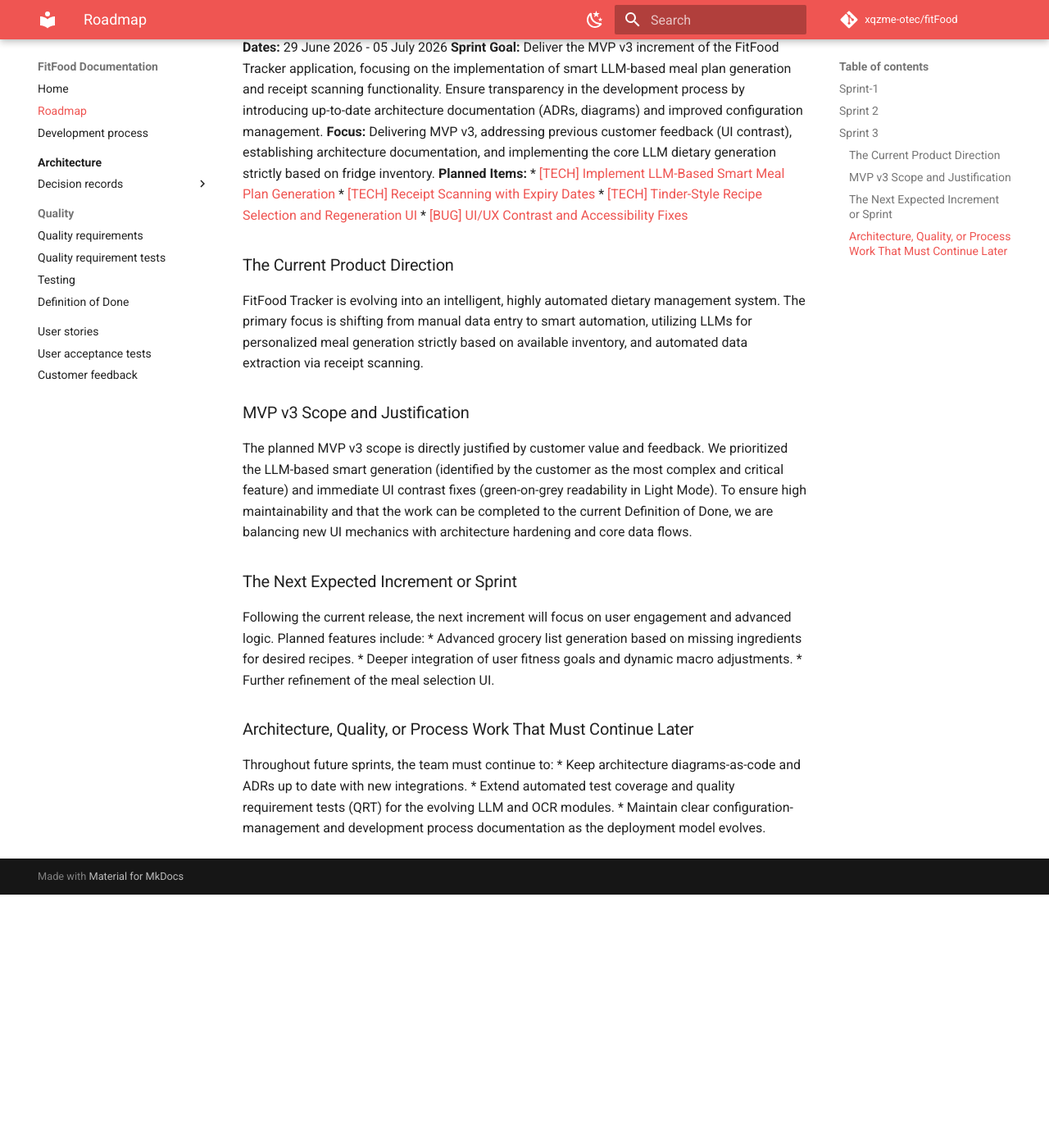
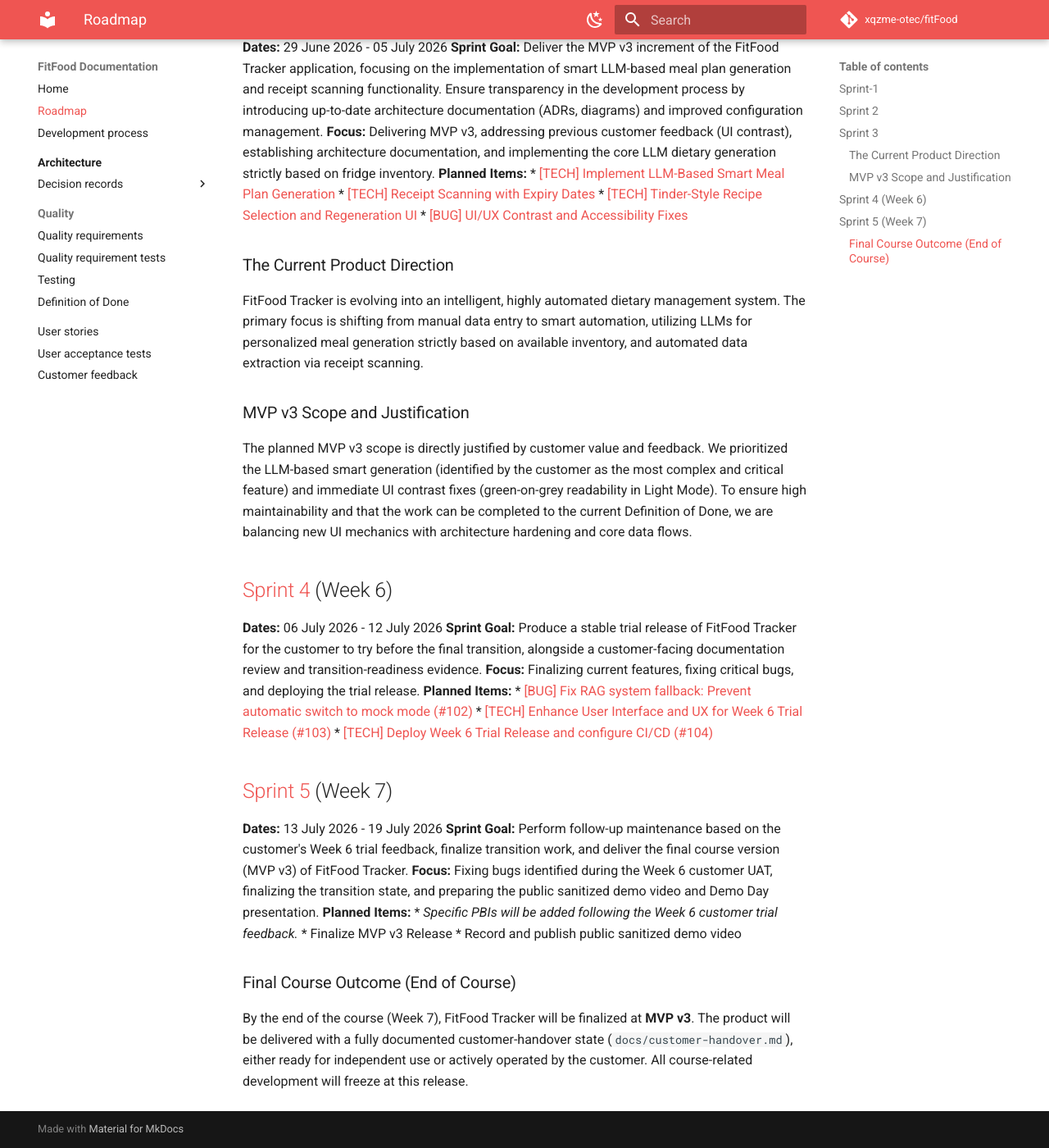
Before and after one commit to xqzme-otec/fitFood, an MkDocs documentation site: the page built from docs/roadmap.md, in a window 1280 px wide and 1400 px high, scrolled down 828 px. Shown: the whole window at 82% size. Built offline with MkDocs 1.6.1 and Material for MkDocs 9.7.7, drawn with Linux system fonts in a browser that asks for light colours; comment, search, counter and statistics services are not loaded; before the commit the page ends 1919 px from its top, so only the background shows below that.

Commit message:
Update roadmap with Sprint 4 and Sprint 5 details

```diff
--- a/docs/roadmap.md
+++ b/docs/roadmap.md
@@ -45,14 +45,24 @@
 ### MVP v3 Scope and Justification
 The planned MVP v3 scope is directly justified by customer value and feedback. We prioritized the LLM-based smart generation (identified by the customer as the most complex and critical feature) and immediate UI contrast fixes (green-on-grey readability in Light Mode). To ensure high maintainability and that the work can be completed to the current Definition of Done, we are balancing new UI mechanics with architecture hardening and core data flows.
 
-### The Next Expected Increment or Sprint
-Following the current release, the next increment will focus on user engagement and advanced logic. Planned features include:
-* Advanced grocery list generation based on missing ingredients for desired recipes.
-* Deeper integration of user fitness goals and dynamic macro adjustments.
-* Further refinement of the meal selection UI.
 
-### Architecture, Quality, or Process Work That Must Continue Later
-Throughout future sprints, the team must continue to:
-* Keep architecture diagrams-as-code and ADRs up to date with new integrations.
-* Extend automated test coverage and quality requirement tests (QRT) for the evolving LLM and OCR modules.
-* Maintain clear configuration-management and development process documentation as the deployment model evolves.
+## [Sprint 4](https://github.com/xqzme-otec/fitFood/milestone/4) (Week 6)
+**Dates:** 06 July 2026 - 12 July 2026
+**Sprint Goal:** Produce a stable trial release of FitFood Tracker for the customer to try before the final transition, alongside a customer-facing documentation review and transition-readiness evidence.
+**Focus:** Finalizing current features, fixing critical bugs, and deploying the trial release.
+**Planned Items:**
+* [[BUG] Fix RAG system fallback: Prevent automatic switch to mock mode (#102)](https://github.com/xqzme-otec/fitFood/issues/102)
+* [[TECH] Enhance User Interface and UX for Week 6 Trial Release (#103)](https://github.com/xqzme-otec/fitFood/issues/103)
+* [[TECH] Deploy Week 6 Trial Release and configure CI/CD (#104)](https://github.com/xqzme-otec/fitFood/issues/104)
+
+## [Sprint 5](https://github.com/xqzme-otec/fitFood/milestone/5) (Week 7)
+**Dates:** 13 July 2026 - 19 July 2026
+**Sprint Goal:** Perform follow-up maintenance based on the customer's Week 6 trial feedback, finalize transition work, and deliver the final course version (MVP v3) of FitFood Tracker.
+**Focus:** Fixing bugs identified during the Week 6 customer UAT, finalizing the transition state, and preparing the public sanitized demo video and Demo Day presentation.
+**Planned Items:**
+* *Specific PBIs will be added following the Week 6 customer trial feedback.*
+* Finalize MVP v3 Release
+* Record and publish public sanitized demo video
+
+### Final Course Outcome (End of Course)
+By the end of the course (Week 7), FitFood Tracker will be finalized at **MVP v3**. The product will be delivered with a fully documented customer-handover state (`docs/customer-handover.md`), either ready for independent use or actively operated by the customer. All course-related development will freeze at this release.
```
